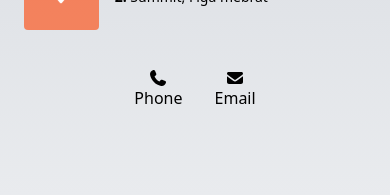
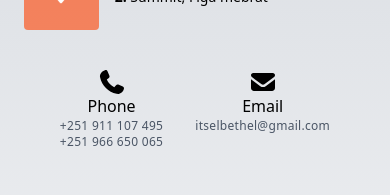
Before and after one commit to Amiir25/ElbethelAdvertising, a Next.js app in the folder elbethel/: page /contact in a window 390 px wide. Shown: the part 357-552 px from the top of the page. Built offline with nearby package versions, Linux system fonts and the light colour scheme.

Commit message:
Add actual email and additional phone number on contact page in page.tsx

```diff
--- a/elbethel/app/contact/page.tsx
+++ b/elbethel/app/contact/page.tsx
@@ -31,7 +31,7 @@ const Contact = () => {
             </div>
 
             {/* Phone & Email */}
-            <div className='flex items-center justify-center gap-8 md:gap-12 mt-10'>
+            <div className='flex items-start justify-center gap-8 md:gap-12 mt-10'>
                 {/*  */}
                 {
                     contacts.map(contact => (
@@ -39,10 +39,13 @@ const Contact = () => {
                         key={contact.id}
                         className='flex flex-col items-center justify-center'>
                             <FontAwesomeIcon icon={ contact.icon }
-                            className='md:text-xl' />
+                            className='text-2xl' />
                             <div>
                                 <h2 className='text-center'>{ contact.name }</h2>
-                                <p className='text-xs md:text-sm text-gray-700 tracking-wide'>{ contact.contactInfo }</p>
+                                <div className='text-xs md:text-sm text-gray-600 tracking-wide'>
+                                    <p>{ contact.contactInfo1 }</p>
+                                    <p>{ contact.contactInfo2 }</p>
+                                </div>
                             </div>
                         </div>
                     ))
```
